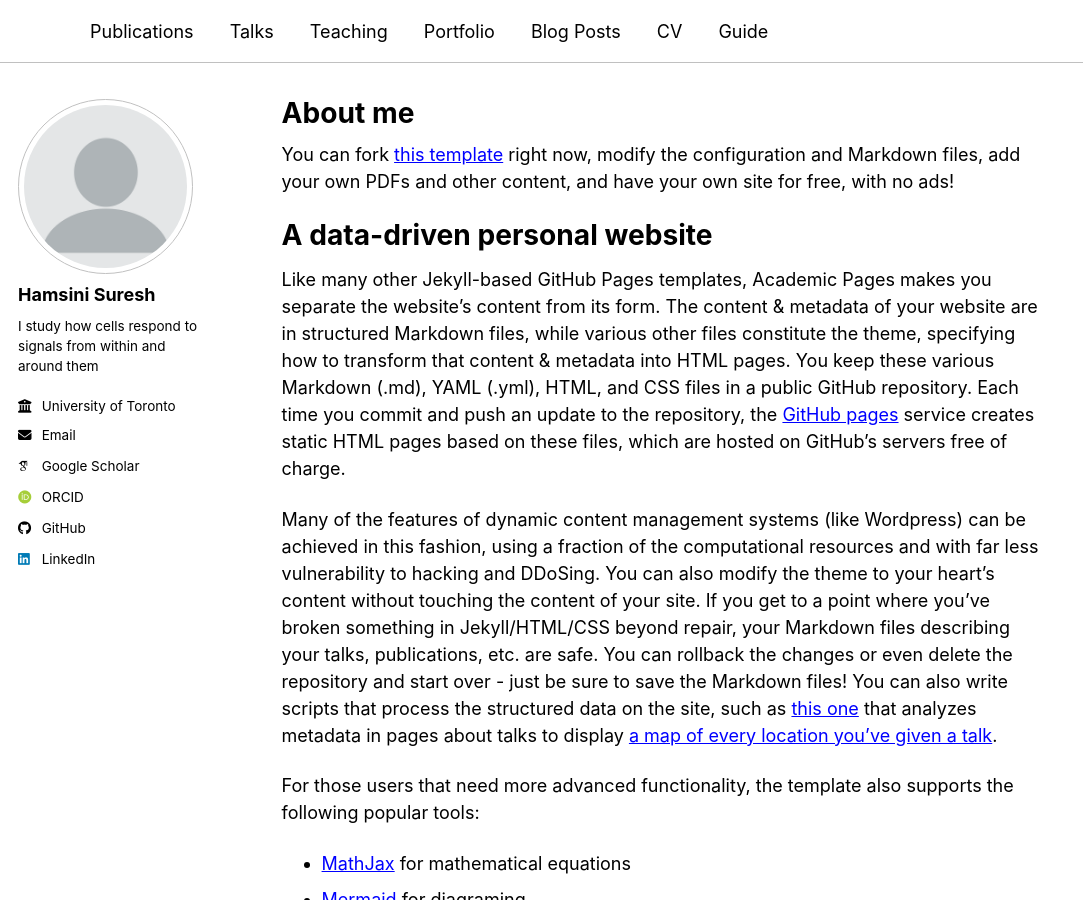
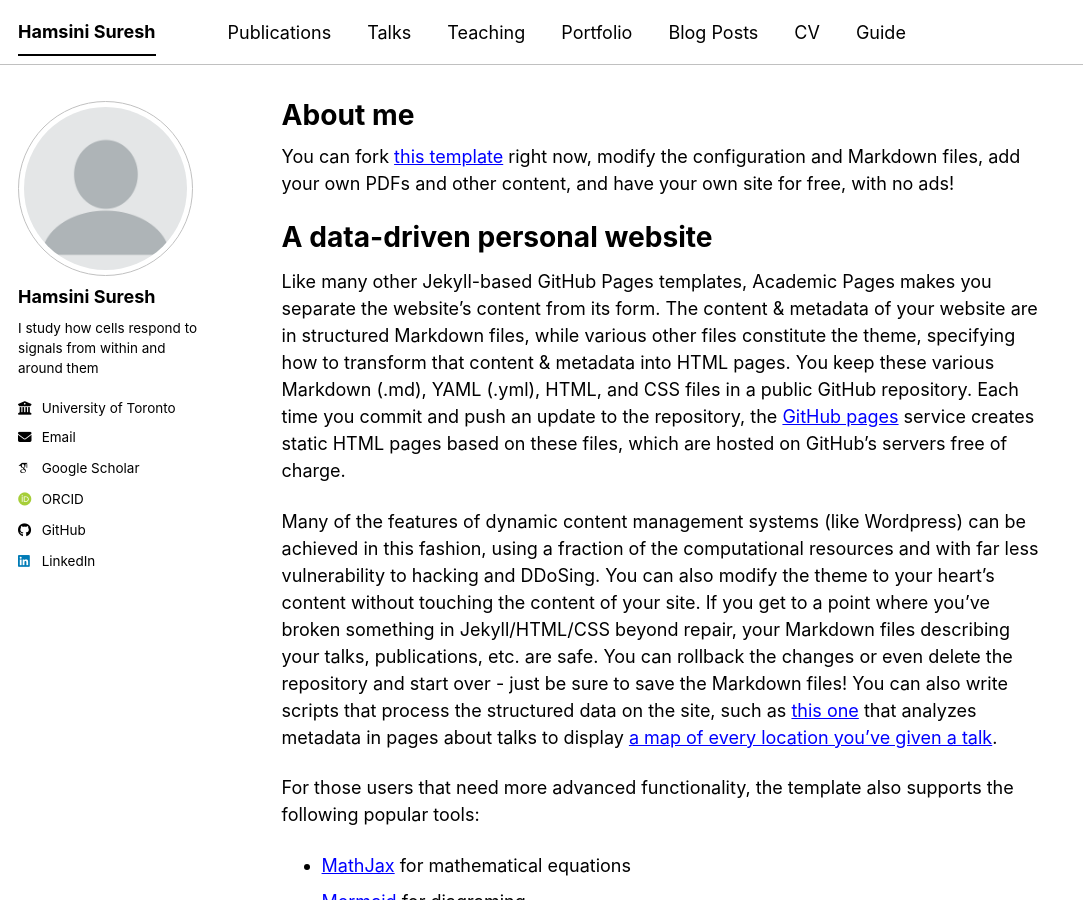
Before and after one commit to hamsinisuresh/hamsinisuresh.github.io, a Jekyll site: the page built from _pages/about.md, in a window 1280 px wide and 900 px high. Shown: the whole window, without its empty margins (0-1083 px from the left). Built offline with Jekyll 4.4.1, drawn with Linux system fonts in a browser that asks for light colours; some web fonts are replaced; a script bundle is joined from its source files by our own code; library files that are not in the unit come from our copies.

Commit message:
Update _config.yml

```diff
--- a/_config.yml
+++ b/_config.yml
@@ -9,7 +9,7 @@
 # Basic Site Settings
 locale                   : "en-US"
 site_theme               : "contrast" # The available themes options are "default", "air", "sunrise", "mint", "dirt" and "contrast"
-title                    : ""
+title                    : "Hamsini Suresh"
 title_separator          : ""
 name                     : &name "Hamsini Suresh"
 description              : &description "Your Name's academic portfolio"   # Update this with a general description of your site, this is the default if not overridden by a page
```
